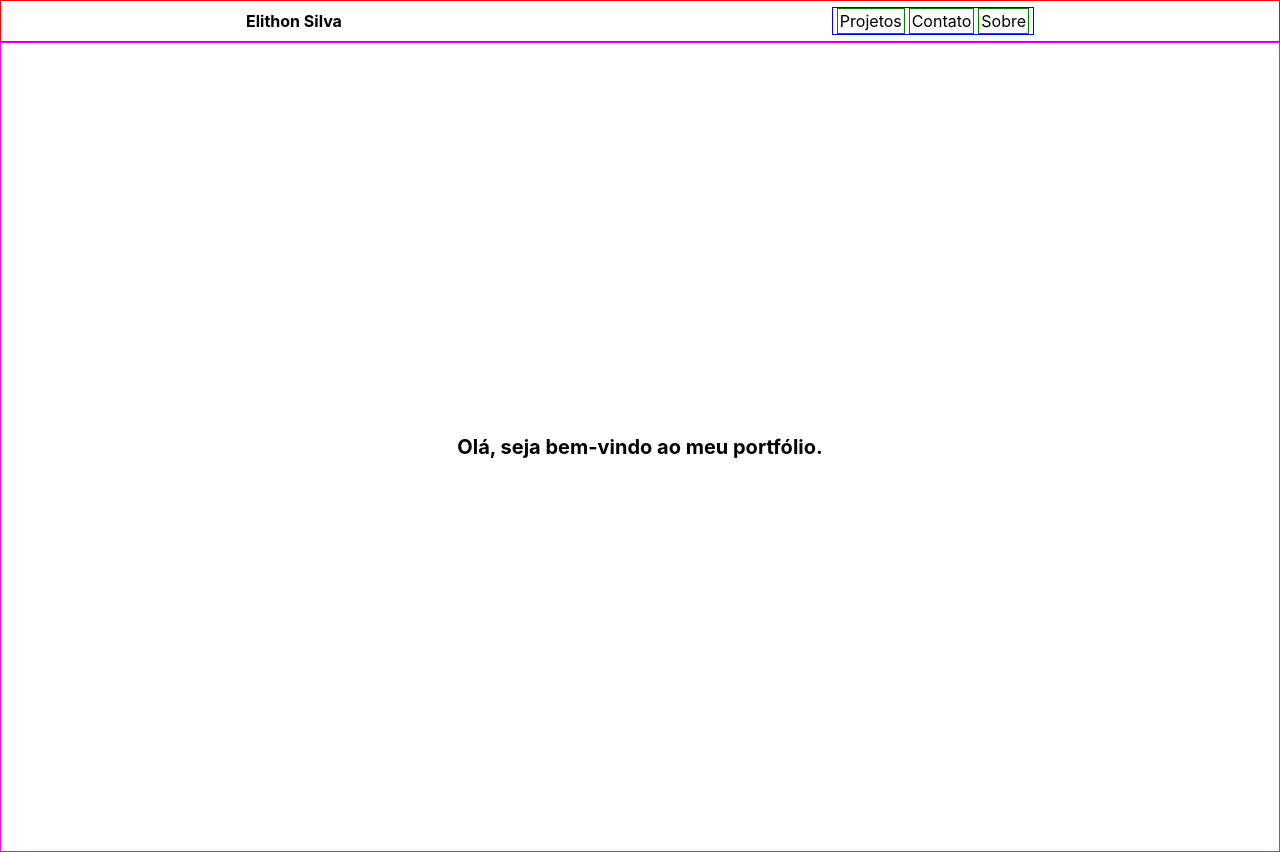
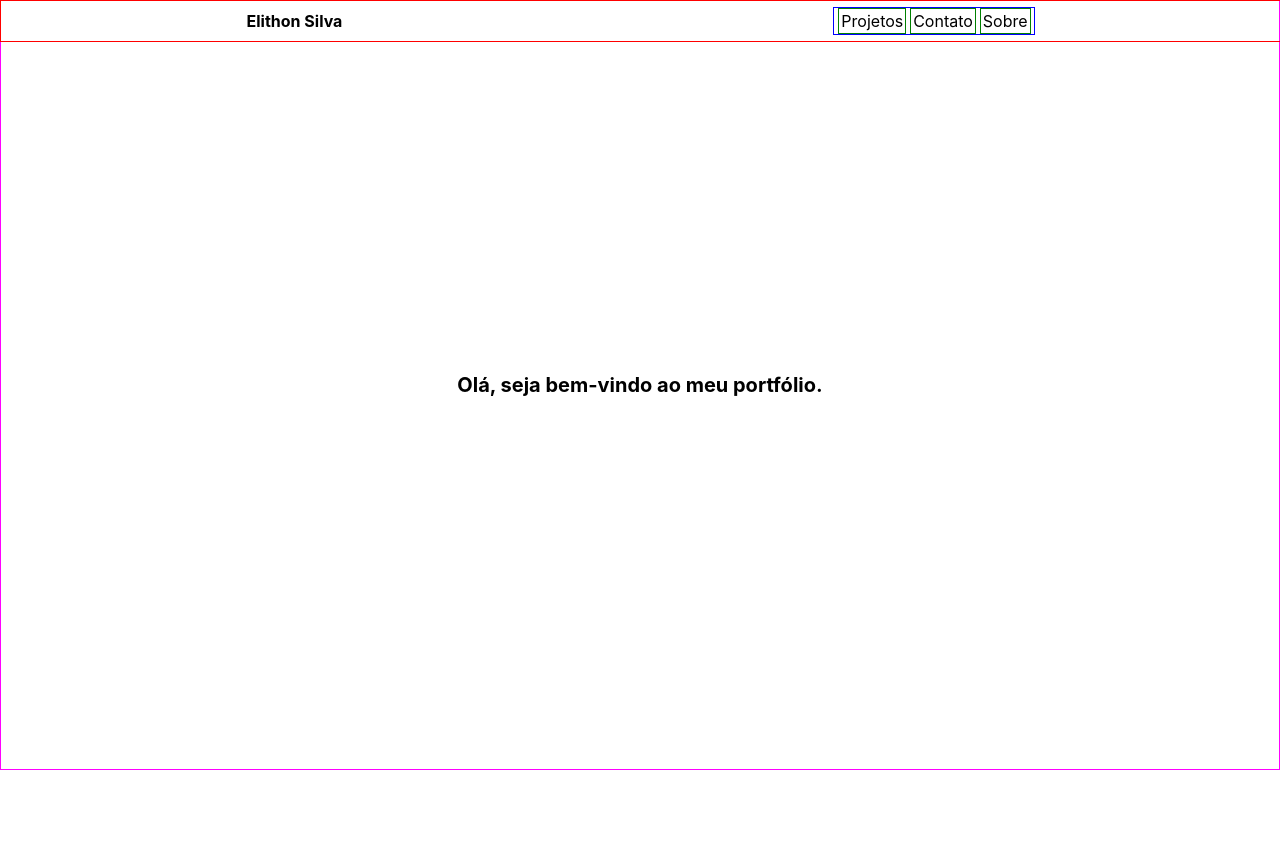
Before and after one commit to oelithon/oelithon.github.io, a React (Create React App) app: page / in a window 1280 px wide. After the commit the page ends 800 px from the top, so only its background shows below. Built offline with nearby package versions, Linux system fonts and the light colour scheme.

Commit message:
ajustes de css do componente banner

```diff
--- a/src/components/css/Banner.css
+++ b/src/components/css/Banner.css
@@ -2,7 +2,7 @@
   align-items: center;
   display: flex;
   justify-content: center;
-  height: 95vh;
+  height: 90vh;
   border: solid 1px magenta;
   padding: 1.5em 1.5em 1.5em 1.5em;
   font-style: justify;
--- a/src/components/css/Header.css
+++ b/src/components/css/Header.css
@@ -4,6 +4,8 @@
   display: flex;
   height: 40px;
   justify-content: space-around;
+  position: fixed;
+  width: 100%;
 }
 
 .header a {
```
